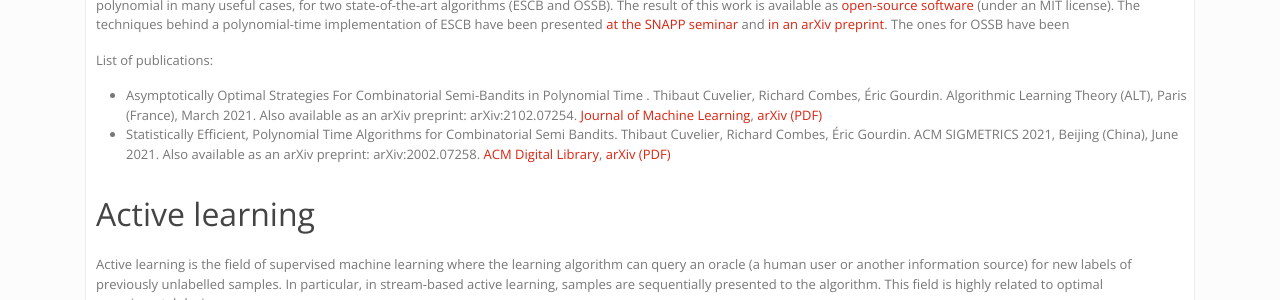
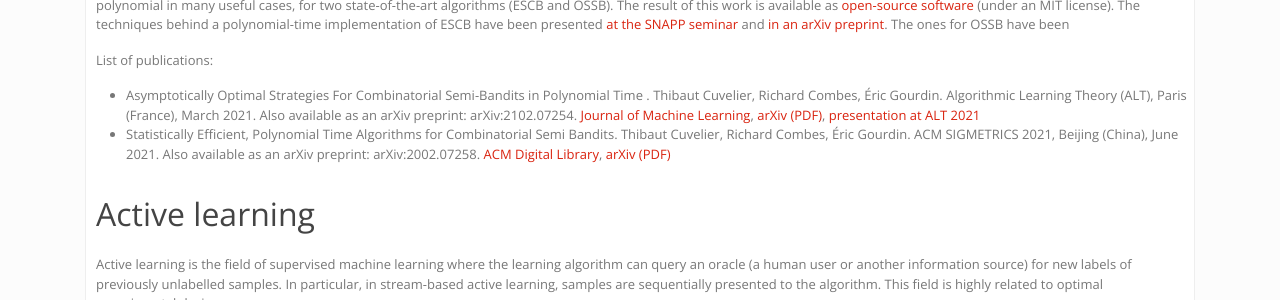
Before and after one commit to dourouc05/dourouc05.github.io, a Jekyll site: the page built from research.md, in a window 1280 px wide and 900 px high. Shown: the part 436-736 px from the top of the window. Built offline with Jekyll 4.4.1, drawn with Linux system fonts in a browser that asks for light colours; a script that is not in the unit is left out.

Commit message:
Update research.md

```diff
--- a/research.md
+++ b/research.md
@@ -16,7 +16,7 @@ Developing new advanced tools in the field of mathematical optimisation (solving
 
 **List of publications**:
 
-* Asymptotically Optimal Strategies For Combinatorial Semi-Bandits in Polynomial Time . Thibaut Cuvelier, Richard Combes, Éric Gourdin. Algorithmic Learning Theory (ALT), Paris (France), March 2021. Also available as an arXiv preprint: arXiv:2102.07254. [Journal of Machine Learning](http://proceedings.mlr.press/v132/cuvelier21a.html), [arXiv (PDF)](https://arxiv.org/abs/2102.07254)
+* Asymptotically Optimal Strategies For Combinatorial Semi-Bandits in Polynomial Time . Thibaut Cuvelier, Richard Combes, Éric Gourdin. Algorithmic Learning Theory (ALT), Paris (France), March 2021. Also available as an arXiv preprint: arXiv:2102.07254. [Journal of Machine Learning](http://proceedings.mlr.press/v132/cuvelier21a.html), [arXiv (PDF)](https://arxiv.org/abs/2102.07254), [presentation at ALT 2021](https://www.youtube.com/watch?v=Q9b1zIkqlew)
 * Statistically Efficient, Polynomial Time Algorithms for Combinatorial Semi Bandits. Thibaut Cuvelier, Richard Combes, Éric Gourdin. ACM SIGMETRICS 2021, Beijing (China), June 2021. Also available as an arXiv preprint: arXiv:2002.07258. [ACM Digital Library](https://dl.acm.org/doi/10.1145/3447387), [arXiv (PDF)](https://arxiv.org/abs/2002.07258)
 
 ## Active learning
```
